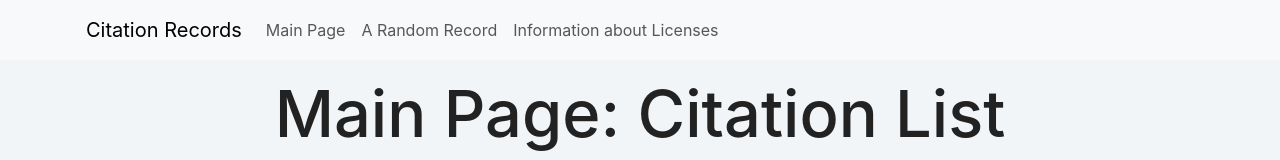
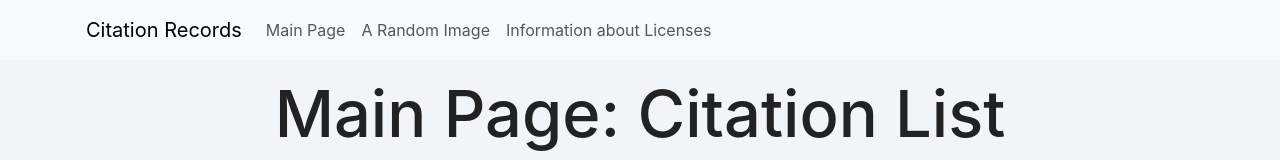
Before and after one commit to scotcorm/ccreactwk2, a React (Create React App) app: page / in a window 1280 px wide. Shown: the top 160 px of the page. Built offline with nearby package versions, Linux system fonts and the light colour scheme.

Commit message:
adjusted text

```diff
--- a/src/App.js
+++ b/src/App.js
@@ -23,7 +23,7 @@ function App() {
               Main Page
             </Nav.Link>
             <Nav.Link as={Link} to='/random'>
-              A Random Record
+              A Random Image
             </Nav.Link>
             <Nav.Link as={Link} to='/LicenseInfo'>
               Information about Licenses
```
